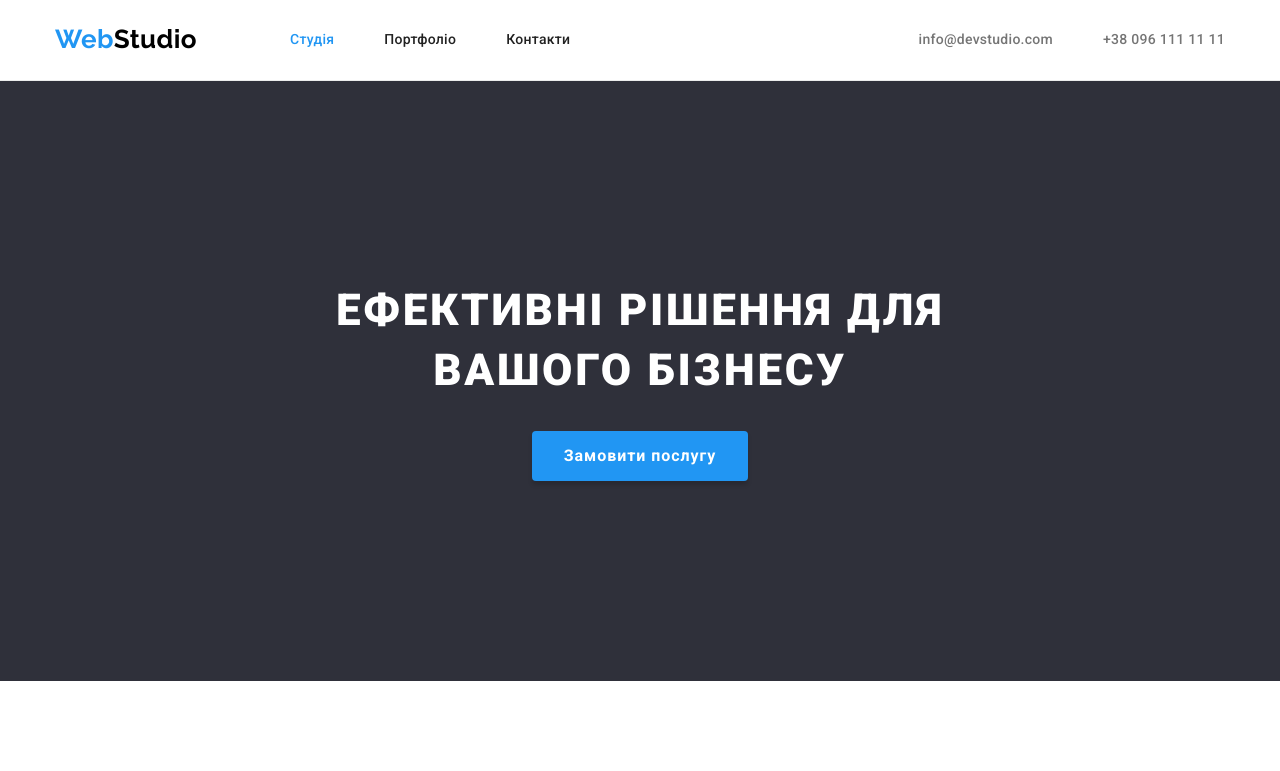
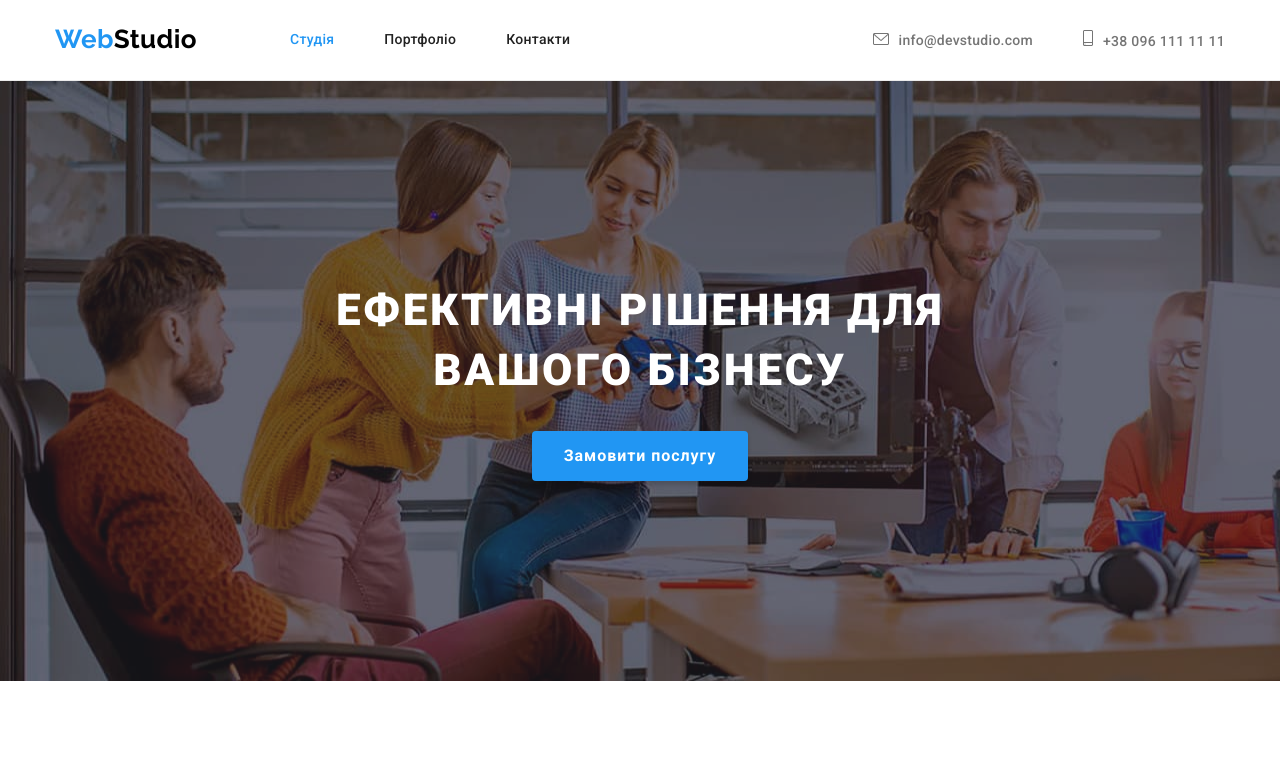
Before and after one commit to AndriiTymoshenko/goit-markup-hw-04, a plain HTML site: page index.html in a window 1280 px wide. Shown: the top 771 px of the page. Drawn offline with nearby package versions, Linux system fonts and the light colour scheme.

Commit message:
Upload new stuff

```diff
--- a/css/styles.css
+++ b/css/styles.css
@@ -11,6 +11,7 @@
   --footer-text-color: rgba(255, 255, 255, 0.6);
   --portfolio-bg-color: #eeeeee;
   --hover-button: #188ce8;
+  --overlay: rgba(47, 48, 58, 0.4);
   --container-set-gap: 15px;
   --box-shadow: 0px 2px 1px -1px rgba(0, 0, 0, 0.2), 0px 1px 1px 0px rgba(0, 0, 0, 0.14),
     0px 1px 3px 0px rgba(0, 0, 0, 0.12);
@@ -91,7 +92,7 @@ img {
 
 /* Header customisation */
 
-header {
+.header {
   border-bottom: 1px solid var(--header-bg-color);
 }
 
@@ -164,10 +165,36 @@ header {
 .contacts-nav {
   display: flex;
   margin-left: auto;
+  align-items: center;
+}
+
+.mail::before {
+  content: '';
+  display: inline-block;
+  margin-right: 10px;
+  width: 16px;
+  height: 12px;
+  background-image: url(../images/icons/envelope.png);
+  background-size: contain;
+  background-position: center;
+}
+
+.mail:hover::before {
+  color: var(--accent-color);
+}
+
+.tel::before {
+  content: '';
+  display: inline-block;
+  margin-right: 10px;
+  height: 16px;
+  width: 10px;
+  background-image: url(../images/icons/smartphone.png);
+  background-size: contain;
+  background-position: center;
 }
 
 .contacts-nav .link {
-  display: block;
   padding-top: 32px;
   padding-bottom: 32px;
 
@@ -188,16 +215,16 @@ header {
 /* hero */
 
 .hero {
-  background-image: url(./images/main/hero.jpg);
+  background-image: url(../images/main/overlay.png), url(../images/main/hero.jpg);
+  max-width: 1600px;
+  margin-left: auto;
+  margin-right: auto;
+
   padding-top: 200px;
   padding-bottom: 200px;
 
   text-align: center;
   background-color: var(--footer-bg-color);
-}
-
-.bg-image {
-  background-image: url(./images/main/hero.jpg);
 }
 
 .button {
--- a/index.html
+++ b/index.html
@@ -19,30 +19,38 @@
   </head>
   <body>
     <!-- Header -->
-    <header>
+    <header class="header">
       <div class="container main-nav">
         <nav class="main-nav">
           <a class="logo-header" href="#" lang="en"
             ><span class="logo-part-one">Web</span><span class="logo-part-two">Studio</span></a
           >
           <ul class="site-nav list">
-            <li class="item"><a class="link current" href="index.html">Студія</a></li>
-            <li class="item"><a class="link" href="./portfolio.html">Портфоліо</a></li>
-            <li class="item"><a class="link" href="">Контакти</a></li>
+            <li class="item">
+              <a class="link current" href="index.html">Студія</a>
+            </li>
+            <li class="item">
+              <a class="link" href="./portfolio.html">Портфоліо</a>
+            </li>
+            <li class="item">
+              <a class="link" href="">Контакти</a>
+            </li>
           </ul>
         </nav>
         <ul class="contacts-nav list">
           <li class="item">
-            <a class="link" href="mailto:info@devstudio.com">info@devstudio.com</a>
+            <a class="mail link" href="mailto:info@devstudio.com">info@devstudio.com</a>
           </li>
-          <li class="item"><a class="link" href="tel:+380961111111">+38 096 111 11 11</a></li>
+          <li class="item">
+            <a class="tel link" href="tel:+380961111111">+38 096 111 11 11</a>
+          </li>
         </ul>
       </div>
     </header>
     <!-- Main -->
     <main>
       <!-- Hero -->
-      <section class="hero bg-image">
+      <section class="hero">
         <div class="hero-container">
           <h1 class="hero-title">Ефективні рішення для вашого бізнесу</h1>
           <button type="button" class="button">Замовити послугу</button>
```
Also changed, not shown: images/icons/envelope.png (added), images/icons/envelope.svg (added), images/icons/smartphone.png (added), images/icons/smartphone.svg (added), images/main/overlay.png (added), 3 other files.
